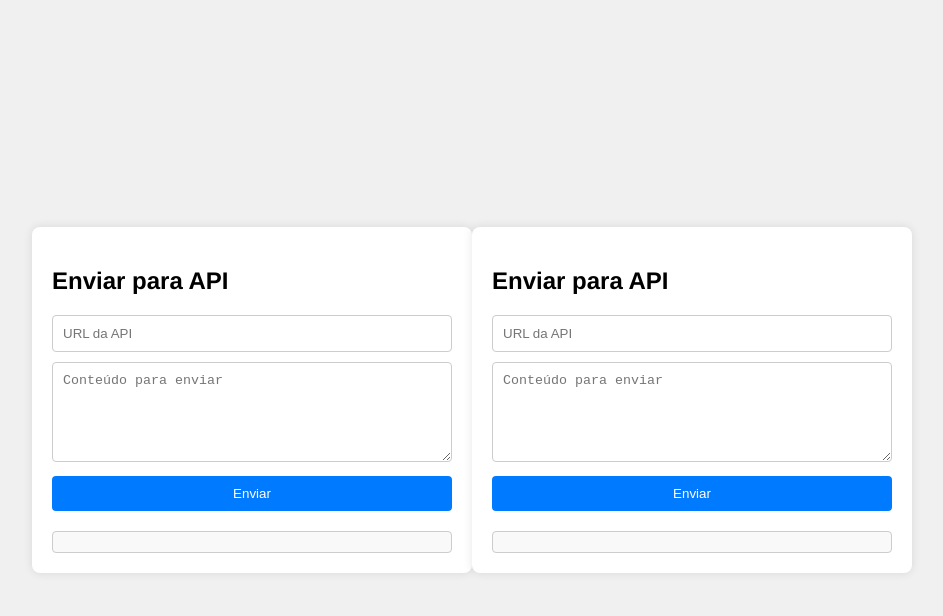
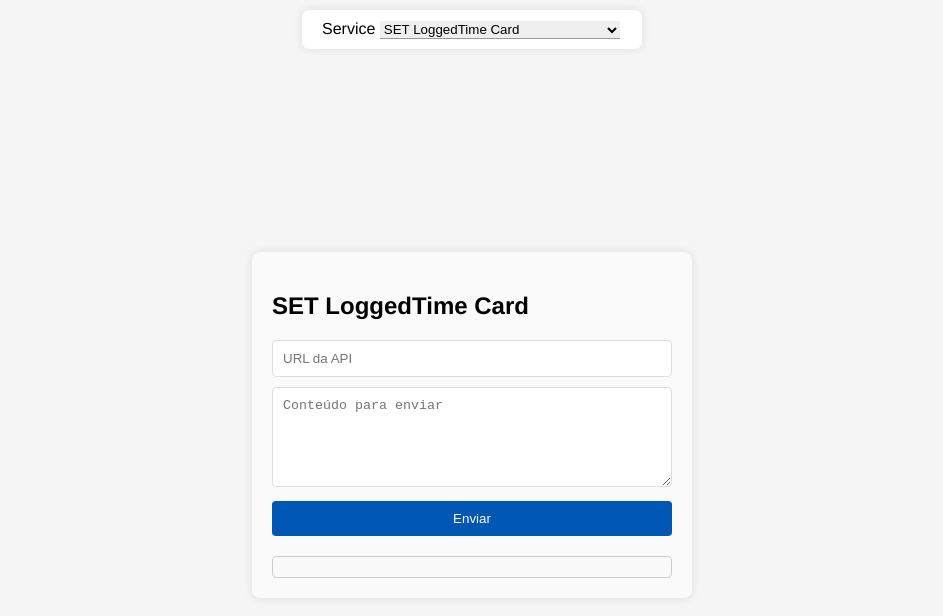
Before and after one commit to fahleiro/kanbautomation, a plain HTML site: page docs/index.html in a window 1280 px wide. Shown: the whole page, without its empty margins (168-1111 px from the left). Drawn offline with Linux system fonts and the light colour scheme.

Commit message:
remove font/add list SET/GET

```diff
--- a/docs/index.html
+++ b/docs/index.html
@@ -3,19 +3,19 @@
 <head>
     <meta charset="UTF-8">
     <meta name="viewport" content="width=device-width, initial-scale=1.0">
-    <title>Enviar para API</title>
+    <title>kANBAUTOMATION</title>
     <link rel="stylesheet" type="text/css" href="styles.css">
 </head>
 <body>
-    <div class="container">
-        <h2>Enviar para API</h2>
-        <input type="text" id="apiUrl" placeholder="URL da API"><br>
-        <textarea id="apiData" placeholder="Conteúdo para enviar"></textarea><br>
-        <button onclick="submitData()">Enviar</button>
-        <div class="response" id="apiResponse"></div>
+    <div class="select-container">
+    <label for="service">Service</label>
+    <select name="service" id="service">
+        <option value="set_logged_time_card">SET LoggedTime Card</option>
+        <option value="get_logged_time_card">GET LoggedTime Card</option>
+    </select>
     </div>
-    <div class="container">
-        <h2>Enviar para API</h2>
+    <div class="container" id="set_logged_time_card_container">
+        <h2>SET LoggedTime Card</h2>
         <input type="text" id="apiUrl" placeholder="URL da API"><br>
         <textarea id="apiData" placeholder="Conteúdo para enviar"></textarea><br>
         <button onclick="submitData()">Enviar</button>
--- a/docs/styles.css
+++ b/docs/styles.css
@@ -6,14 +6,33 @@ body {
     justify-content: center;
     align-items: center;
     height: 100vh;
-    background-color: #f0f0f0;
+    background-color: #f5f5f5; /* Alterando a cor de fundo para um tom mais claro */
+    position: relative; /* Adicionando isso para estabelecer um contexto de posicionamento para o contêiner do select */
+}
+
+.select-container {
+    position: absolute;
+    top: 10px; /* Define a posição no topo */
+    background-color: #fff; /* Cor de fundo */
+    padding: 10px 20px; /* Espaçamento interno */
+    box-shadow: 0 0 10px rgba(0, 0, 0, 0.1); /* Sombra */
+    z-index: 1; /* Garante que esteja acima do contêiner principal */
+    border-radius: 7px;
+    width: 300px;
+}
+
+select{
+    width: 240px;
+    border-style: none;
+    border-bottom: 1px solid #999; /* Mudando a cor da borda do select */
 }
 
 .container {
     max-width: 400px;
     width: 100%;
+    margin-top: 50px; /* Adiciona margem no topo para evitar sobreposição */
     padding: 20px;
-    background-color: #fff;
+    background-color: #fafafa; /* Alterando a cor de fundo */
     border-radius: 8px;
     box-shadow: 0 0 10px rgba(0, 0, 0, 0.1);
 }
@@ -23,7 +42,7 @@ textarea {
     width: 100%;
     margin-bottom: 10px;
     padding: 10px;
-    border: 1px solid #ccc;
+    border: 1px solid #ddd; /* Mudando a cor da borda */
     border-radius: 4px;
     box-sizing: border-box;
 }
@@ -37,7 +56,7 @@ button {
     display: block;
     width: 100%;
     padding: 10px;
-    background-color: #007bff;
+    background-color: #0056b3; /* Alterando a cor de fundo */
     color: #fff;
     border: none;
     border-radius: 4px;
```
Also changed, not shown: docs/kanba_font.ttf (deleted).
